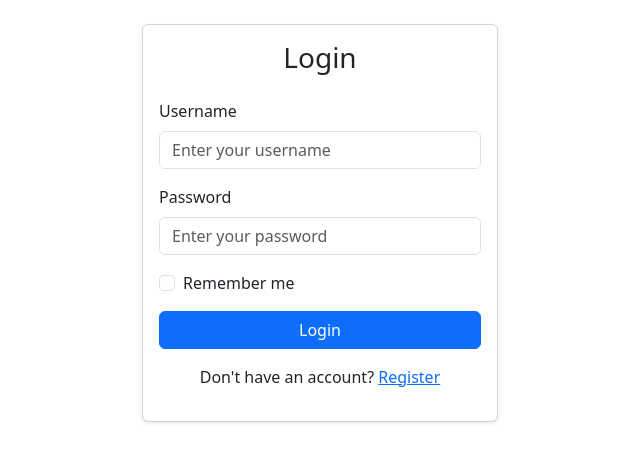
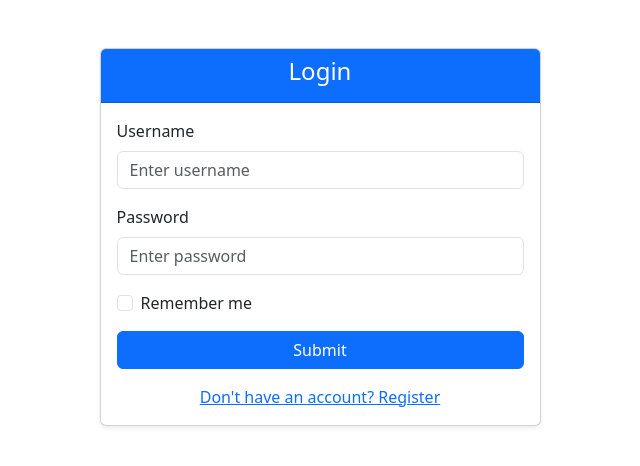
Before and after one commit to pawan01606/lead-generation-, a Python web app: template templates/login.html in a window 1280 px wide. Shown: the part 56-522 px from the top of the page, without its empty margins (320-960 px from the left). Run offline with Jinja, Linux system fonts and the light colour scheme; the template is opened without the code that fills it, so the values that code supplies are empty, except form fields; tables that the repository leaves empty hold one stand-in row (values such as "Sample post"); form fields are guessed from the names that the template uses.

Commit message:
Updated templates and static files

```diff
--- a/templates/login.html
+++ b/templates/login.html
@@ -1,33 +1,31 @@
 {% extends "base.html" %}
-{% block title %}Login - LeadsApp{% endblock %}
 
 {% block content %}
+<div class="container mt-5">
     <div class="row justify-content-center">
-    <div class="col-md-6 col-lg-4">
+        <div class="col-md-5">
             <div class="card shadow-sm">
+                <div class="card-header text-center bg-primary text-white">
+                    <h4>Login</h4>
+                </div>
                 <div class="card-body">
-                <h3 class="card-title text-center mb-4">Login</h3>
                     <form method="POST" action="{{ url_for('login') }}">
                         {{ form.hidden_tag() }}
 
                         <div class="mb-3">
                             {{ form.username.label(class="form-label") }}
-                        {{ form.username(class="form-control", placeholder="Enter your username") }}
-                        {% if form.username.errors %}
-                            <div class="text-danger small">
-                                {{ form.username.errors[0] }}
-                            </div>
-                        {% endif %}
+                            {{ form.username(class="form-control", placeholder="Enter username") }}
+                            {% for error in form.username.errors %}
+                                <small class="text-danger">{{ error }}</small>
+                            {% endfor %}
                         </div>
 
                         <div class="mb-3">
                             {{ form.password.label(class="form-label") }}
-                        {{ form.password(class="form-control", placeholder="Enter your password") }}
-                        {% if form.password.errors %}
-                            <div class="text-danger small">
-                                {{ form.password.errors[0] }}
-                            </div>
-                        {% endif %}
+                            {{ form.password(class="form-control", placeholder="Enter password") }}
+                            {% for error in form.password.errors %}
+                                <small class="text-danger">{{ error }}</small>
+                            {% endfor %}
                         </div>
 
                         <div class="mb-3 form-check">
@@ -35,14 +33,14 @@
                             {{ form.remember_me.label(class="form-check-label") }}
                         </div>
 
-                    <div class="d-grid">
-                        <button type="submit" class="btn btn-primary">Login</button>
+                        <div class="d-grid gap-2">
+                            {{ form.submit(class="btn btn-primary") }}
                         </div>
                     </form>
-
-                <p class="text-center mt-3">
-                    Don't have an account? <a href="{{ url_for('register') }}">Register</a>
-                </p>
+                    <div class="mt-3 text-center">
+                        <a href="{{ url_for('register') }}">Don't have an account? Register</a>
+                    </div>
+                </div>
             </div>
         </div>
     </div>
```
Lines whose indentation alone changed are shown as unchanged.
